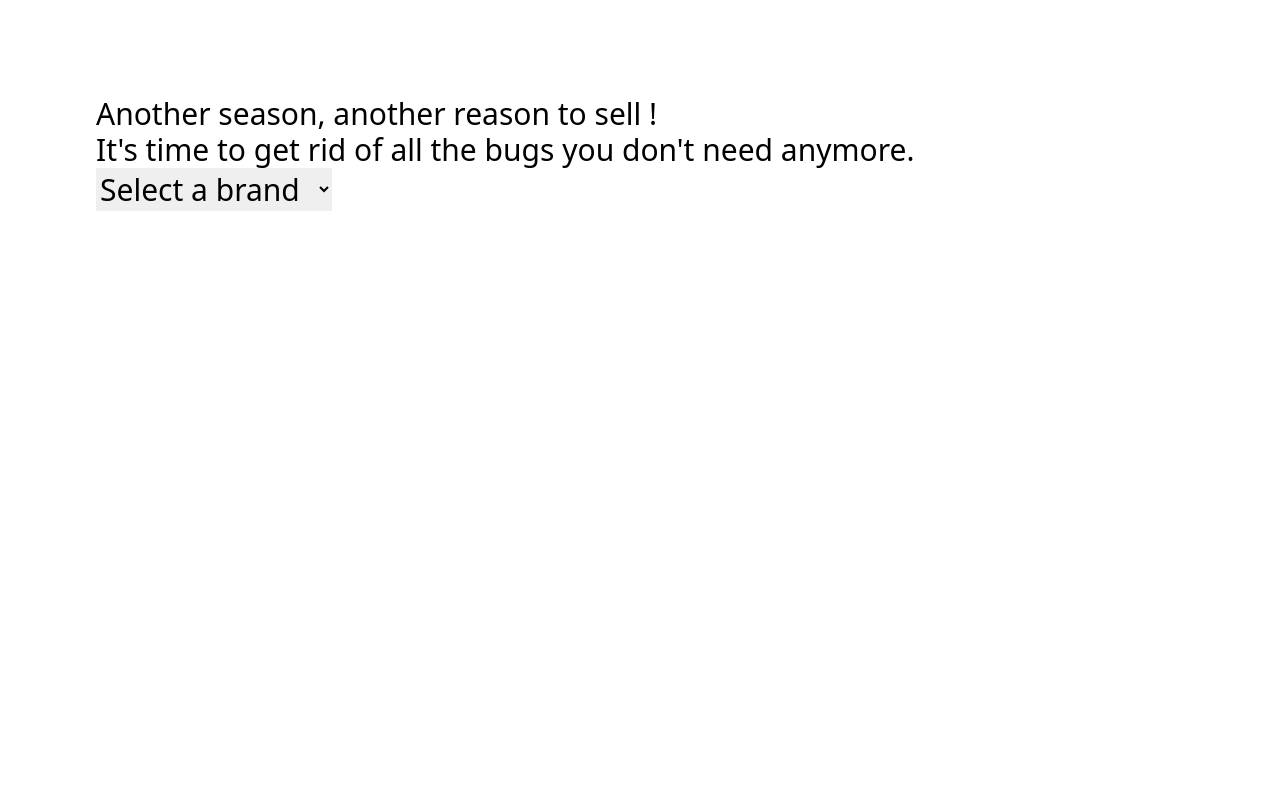
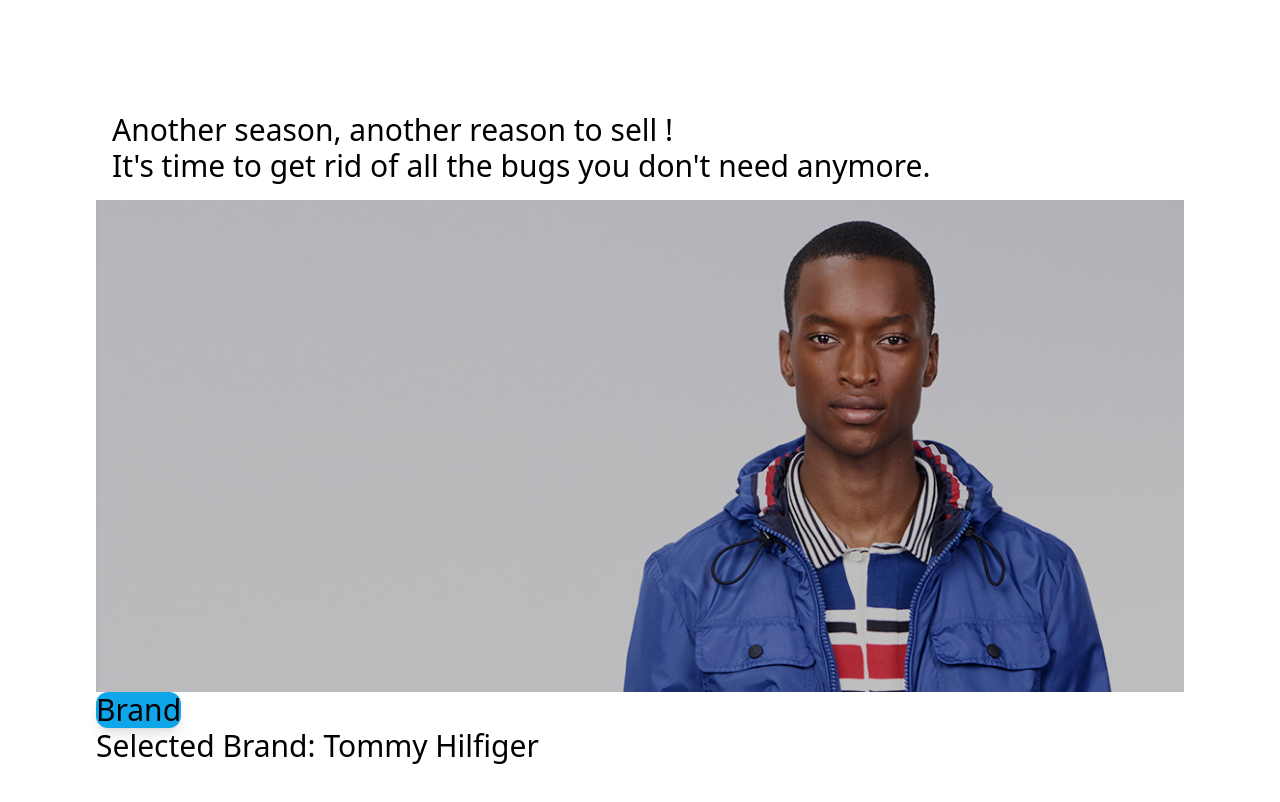
Before and after one commit to zx8086/fullstack-demo, a SvelteKit app in the folder client/: page / in a window 1280 px wide. Shown: the top 802 px of the page. Built offline with nearby package versions, Linux system fonts and the light colour scheme; no server answers.

Commit message:
Added Brand Selection to dynamically set the menuList

```diff
--- a/client/src/routes/+layout.svelte
+++ b/client/src/routes/+layout.svelte
@@ -6,9 +6,9 @@
   import { Sidebar } from 'svelte-sidebar-menu';
 
   let siteName = "Home";
-  let headerClass = "bg-pink-700 py-3 px-10 items-center text-white border-b-2";
-  let asideClass = "absolute w-auto h-full bg-red-50 pt-8 border-r-2 shadow-lg";
-  let navClass = "p-7 text-base";
+  let headerClass = "bg-white py-3 px-10 items-center text-black border-b-2";
+  let asideClass = "absolute w-auto h-full bg-white pt-8 border-r-2 shadow-lg";
+  let navClass = "bg-white p-7 text-base";
 
   onMount(() => {
 
@@ -61,3 +61,5 @@
     <slot></slot>
   </h1>
 </main>
+
+<!-- You can change the style by setting headClass, hamburgerClass, asideClass, navClass, sideBarListClass and navDivClass variables using Tailwind CSS. -->
--- a/client/src/routes/+page.svelte
+++ b/client/src/routes/+page.svelte
@@ -5,18 +5,40 @@
     function handleBrandChange(event) {
       setMenuList(event.target.value);
     }
+
+    let brands = [
+    { label: 'Tommy Hilfiger', value: 'TH', imageUrl: '/img/divisions/msw.jpg' },
+    { label: 'Calvin Klein', value: 'CK', imageUrl: '/img/divisions/ckwsw.jpg' },
+    { label: 'Nike', value: 'NIKE', imageUrl: '/img/divisions/nike.jpg' }
+  ];
+  let selectedBrand = brands[0]; // default to the first brand
+
+  function nextBrand() {
+    const currentIndex = brands.findIndex(brand => brand.value === selectedBrand.value);
+    const nextIndex = (currentIndex + 1) % brands.length;
+    selectedBrand = brands[nextIndex];
+    setMenuList(selectedBrand.value); // You would define setMenuList to update the menu list
+  }
+
   </script>
 
-<div class="md:container">
+<div class="md:container box-border p-4">
     <p>Another season, another reason to sell !</p>
     <p>It's time to get rid of all the bugs you don't need anymore.</p>
 </div>
 
-<div class="md:container">
+<!-- <div class="md:container box-border p-3">
     <select on:change={handleBrandChange}>
       <option value="" disabled selected>Select a brand</option>
       <option value="TH">Tommy Hilfiger</option>
       <option value="CK">Calvin Klein</option>
       <option value="NIKE">Nike</option>
     </select>
+</div> -->
+
+
+<div class="image-carousel">
+  <img src={selectedBrand.imageUrl} alt={selectedBrand.label} />
+  <button class="bg-sky-500 hover:bg-sky-70 rounded-xl shadow-lg items-left space-x-4" on:click={nextBrand}>Brand</button>
+  <p>Selected Brand: {selectedBrand.label}</p>
 </div>
```
